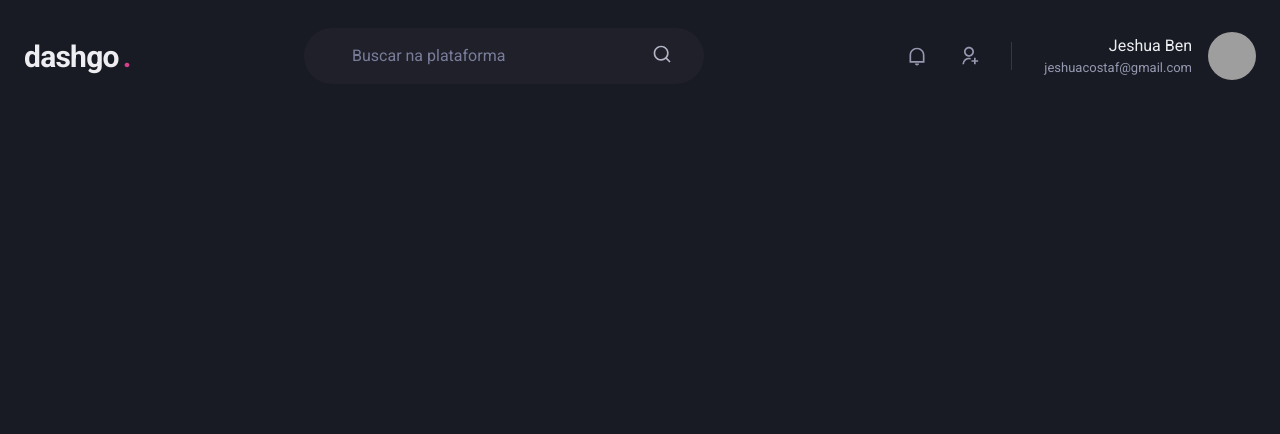
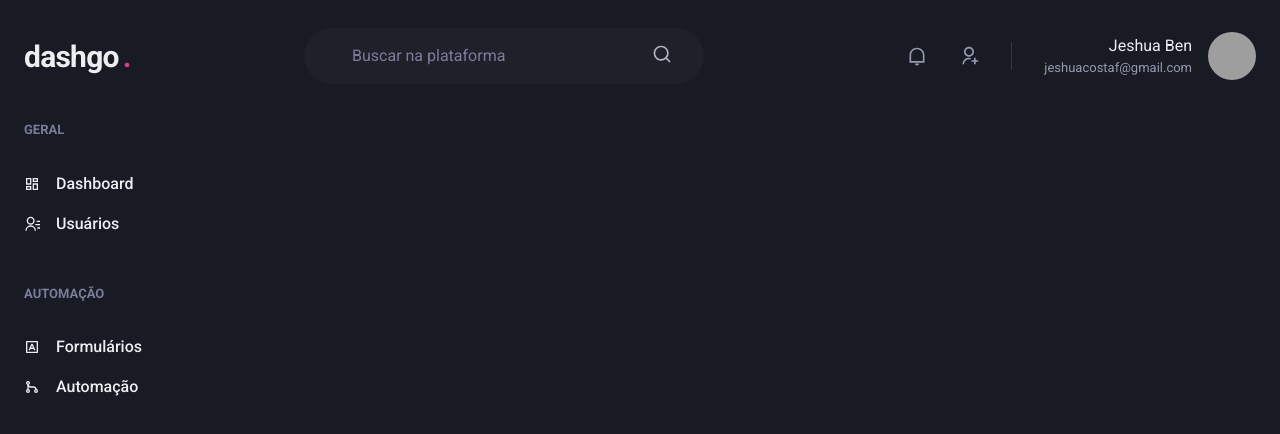
Before and after one commit to JeshuaBen/dashgo, a Next.js app: page /dashboard in a window 1280 px wide. Shown: the top 434 px of the page. Built offline with nearby package versions, Linux system fonts and the light colour scheme; grey boxes are pictures that could not be loaded.

Commit message:
feat: created the sidebar component

```diff
--- /dev/null
+++ b/src/components/Sidebar.tsx
@@ -0,0 +1,44 @@
+import { Box, Icon, Link, Stack, Text } from "@chakra-ui/react"
+import { RiContactsLine, RiDashboard2Line, RiDashboardLine, RiGitMergeLine, RiInputMethodLine } from "react-icons/ri"
+
+export const Sidebar = () => {
+  return(
+    <Box
+      as="aside"
+      w="64"
+      mr="8"
+    >
+
+      <Stack spacing="12" align="flex-start">
+        <Box>
+          <Text fontWeight="bold" color="gray.400" fontSize="small">GERAL</Text>
+          <Stack spacing="4" mt="8" align="stretch">
+            <Link display="flex" alignItems="center">
+              <Icon as={RiDashboardLine}/>
+              <Text ml="4" fontWeight="medium">Dashboard</Text>
+            </Link>
+            <Link display="flex" alignItems="center">
+              <Icon as={RiContactsLine}/>
+              <Text ml="4" fontWeight="medium">Usuários</Text>
+            </Link>
+          </Stack>
+          <Text></Text>
+        </Box>
+        <Box>
+          <Text fontWeight="bold" color="gray.400" fontSize="small">AUTOMAÇÃO</Text>
+          <Stack spacing="4" mt="8" align="stretch">
+            <Link display="flex" alignItems="center">
+              <Icon as={RiInputMethodLine}/>
+              <Text ml="4" fontWeight="medium">Formulários</Text>
+            </Link>
+            <Link display="flex" alignItems="center">
+              <Icon as={RiGitMergeLine}/>
+              <Text ml="4" fontWeight="medium">Automação</Text>
+            </Link>
+          </Stack>
+          <Text></Text>
+        </Box>
+      </Stack>
+    </Box>
+  )
+}
--- a/src/pages/dashboard.tsx
+++ b/src/pages/dashboard.tsx
@@ -1,8 +1,19 @@
+import { Flex } from '@chakra-ui/react';
 import React from 'react';
 import { Header } from '../components/Header';
+import { Sidebar } from '../components/Sidebar';
 
 export default function DashBoard () {
   return (
-    <Header />
+    <Flex
+      direction="column"
+      h="100vh"
+    >
+      <Header />
+
+      <Flex w="100%" my="6" maxWidth={1480}  mx="auto" px="6">
+        <Sidebar/>
+      </Flex>
+    </Flex>
   )
 }
```
